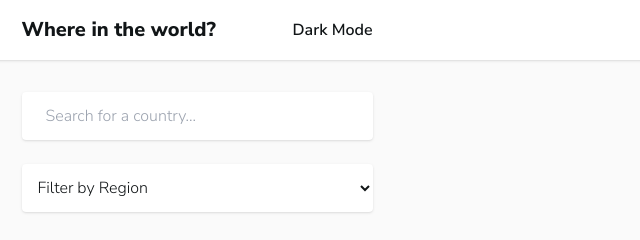
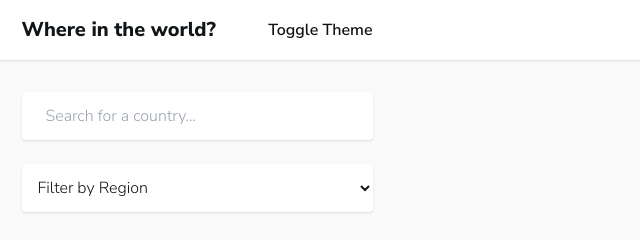
Before and after one commit to arlomba/rest-countries-api, a website built with Parcel: page src/index.html in a window 1280 px wide. Shown: the full height of the page, 443-1083 px from the left. Built offline with nearby package versions, Linux system fonts and the light colour scheme; no server answers.

Commit message:
Deploy to GitHub Pages

```diff
--- a/package.json
+++ b/package.json
@@ -5,7 +5,8 @@
   "source": "src/index.html",
   "scripts": {
     "dev": "parcel",
-    "build": "parcel build"
+    "build": "parcel build ./src/index.html --public-url ./",
+    "gh-pages": "push-dir --dir=dist --branch=gh-pages --cleanup --verbose"
   },
   "keywords": [],
   "author": "Adrián Rey <adrianreylomba@gmail.com>",
--- a/src/index.html
+++ b/src/index.html
@@ -29,7 +29,7 @@
           Where in the world?
         </h1>
 
-        <button class="js-toggle-theme font-semibold">Dark Mode</button>
+        <button class="js-toggle-theme font-semibold">Toggle Theme</button>
       </nav>
     </header>
 
```
